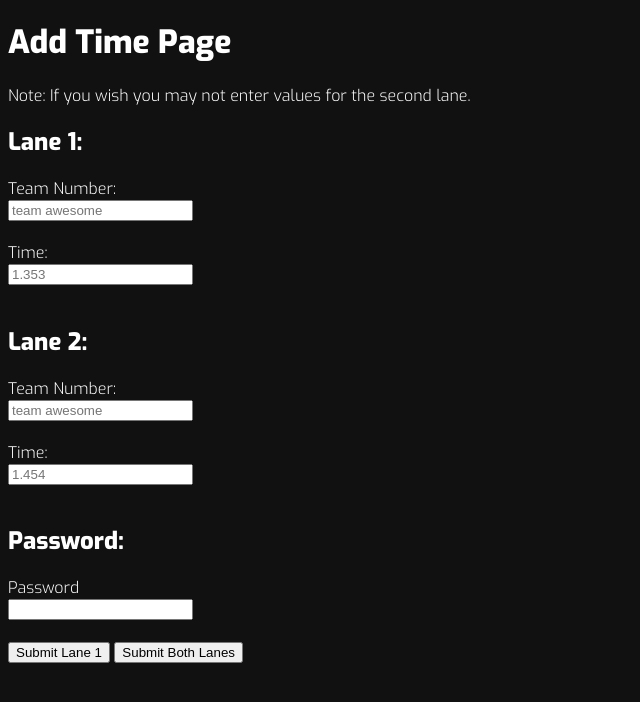
After one commit to AngusClayton/F1_LEADERBOARD, a Flask app: page /addTime in a window 1280 px wide. The commit adds this page. Shown: the top 702 px of the page, without its empty margins (0-640 px from the left). Run offline with Flask 3, Linux system fonts and the light colour scheme; parts of the project's set-up code (start-up, migrations or seed data) failed here and were passed over.

Commit message:
addTime page

```diff
--- a/main.py
+++ b/main.py
@@ -149,11 +149,15 @@ def moreInfo(teamNo):
     # render and return
     return render_template('moreInfo.html', number=str(teamNo), name=record['name'].title(), members=members, tclass=record['class'], fastest = getFastestTime(teamNo), chartLabels=str(labelList), chartTimes=str(timeList))
 
-### Edit All PAge
+### Add Team Page
 @app.route('/addTeam')
 def admin():
     return render_template('addTeam.html')
 
+## Add Time Page
+@app.route('/addTime')
+def addTime():
+    return render_template('addTime.html')
 
 ##======== API METHODS
 @app.route('/submitTeam', methods=['POST'])
@@ -195,5 +199,35 @@ def submitTeam():
     return Response(status=200)
 
 
+@app.route('/addTime', methods=['POST'])
+def addTimeAPI():
+    # get form data
+    data = request.get_json()
+    print(data)
+    # check if team  exists:
+    if teamExists(data['team']) == False:
+        return Response(status=404) # conflict status
+
+    # check password
+    if data['pswd'] != PSWD():
+        return Response(status=401)
+
+    # attempt add
+    try:
+        conn, cursor = get_db_connection()
+        # insert team
+        cursor.execute('INSERT INTO times (team_id, time_record) VALUES (?, ?)',
+                    (data['team'], data['time']))
+
+        conn.commit() # save to db
+
+    except Exception as e:
+        print("Exception whilst inserting time into DB")
+        print(e)
+        return Response(status=500)
+
+    return Response(status=200)
+
+
 if __name__ == '__main__':
     app.run(host='localhost',port='8000',debug=True)
--- a/templates/addTeam.html
+++ b/templates/addTeam.html
@@ -1,7 +1,7 @@
 <!DOCTYPE HTML>
 <html>
     <head>
-        <title>Leaderboard</title>
+        <title>Add Team | F1</title>
         <link rel="stylesheet" type="text/css" href="{{ url_for('static', filename='css/style.css') }}">
         <style>
             a {color:#666688;}
--- /dev/null
+++ b/templates/addTime.html
@@ -0,0 +1,110 @@
+<!DOCTYPE HTML>
+<html>
+    <head>
+        <title>Add Time | F1 </title>
+        <link rel="stylesheet" type="text/css" href="{{ url_for('static', filename='css/style.css') }}">
+        <style>
+            a {color:#666688;}
+
+        </style>
+    </head>
+<body>
+    <h1>Add Time Page</h1>
+    <p>Note: If you wish you may not enter values for the second lane. </p>
+    <form id="myForm">
+        <div class="container">
+            <div class="lane">
+                <h2> Lane 1: </h2>
+                <label for="teamNumber">Team Number: </label><br>
+                <input type="number" id="teamNumber1" name="name" placeholder="team awesome"><br><br>
+
+                <label for="teamTime">Time: </label><br>
+                <input type="number" step="any" id="teamTime1" name="name" placeholder="1.353"><br><br>
+            </div>
+            <div class="lane"></div>
+                <h2> Lane 2: </h2>
+                <label for="teamNumber">Team Number: </label><br>
+                <input type="number" id="teamNumber2" name="name" placeholder="team awesome"><br><br>
+
+                <label for="teamTime">Time: </label><br>
+                <input type="number" step="any" id="teamTime2" name="name" placeholder="1.454"><br><br>
+            </div>
+
+        </div>
+        <h2>Password:</h2>
+        <label for="password">Password</label><br>
+        <input type="password" id="password" ><br><br>
+
+
+        <button type="button" onclick="submitForm(false)">Submit Lane 1</button>
+        <button type="button" onclick="submitForm(true)">Submit Both Lanes</button>
+    </form>
+
+    <script type="text/javascript">
+    function submitForm(both){
+        var form = document.getElementById('myForm');
+
+        // Extract form values
+        var pswd = document.getElementById('password').value;
+
+        var team1Number = document.getElementById('teamNumber1').value;
+        var team1Time = document.getElementById('teamTime1').value;
+
+        var team2Number = document.getElementById('teamNumber2').value;
+        var team2Time = document.getElementById('teamTime2').value;
+
+
+
+        // Validate form values (lane1)
+        if (!team1Number || !team1Time) {
+            alert('Please fill out all fields.');
+            return;
+        }
+
+        // Validate form values (lane2)
+        if (both && (!team2Number || !team2Time)) {
+            alert('Please fill out all fields.');
+            return;
+        }
+
+
+        //send request
+        submitTime({'team': team1Number, 'time': team1Time, 'pswd': pswd});
+        if (both) submitTime({'team': team2Number, 'time': team2Time, 'pswd': pswd});
+
+
+    }
+
+    function submitTime(data){
+        fetch('/addTime', {
+            method: 'POST',
+            headers: {
+                'Content-Type': 'application/json'
+            },
+            body: JSON.stringify(data)
+        })
+        .then(response => {
+        // Check the status code
+        if (response.ok) {
+            // Status code in the range 200-299
+            alert("Time Added successfully");
+
+        } else if (response.status === 404) {
+            alert("Error. Team does not exist. (check team no)")
+        }
+        else if (response.status === 400) {
+            alert("Error. Form data is invalid.")
+        }
+
+        else if (response.status === 401) {
+            alert("Error. Incorrect password.")
+        }
+         else {
+            // Handle other status codes
+            alert("Unexpected error. Please try again.")
+        }
+    })
+    }
+    </script>
+
+</body>
--- a/templates/index.html
+++ b/templates/index.html
@@ -27,7 +27,7 @@
     <a href='/leaderboard/{{group}}'> {{group}} Leaderboard </a><br>
     {% endfor %}
     <h2> Admin: </h2>
-    <a href='/newEntry'>   Create New Time Entry </a><br>
+    <a href='/addTime'>   Create New Time Entry </a><br>
     <a href='/addTeam'>  Edit Data </a>
 
 </body>
```
Also changed, not shown: test.db.
